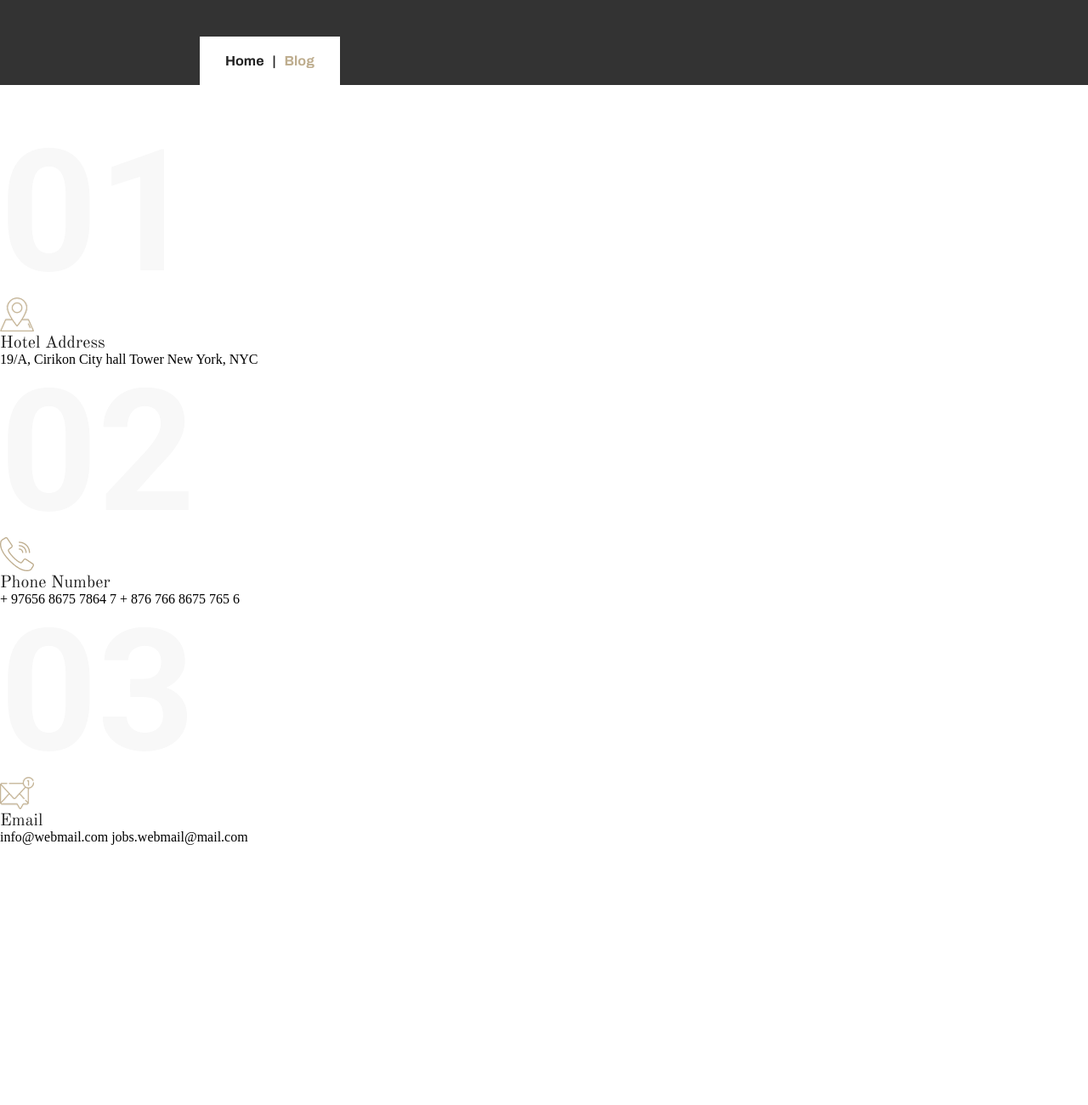
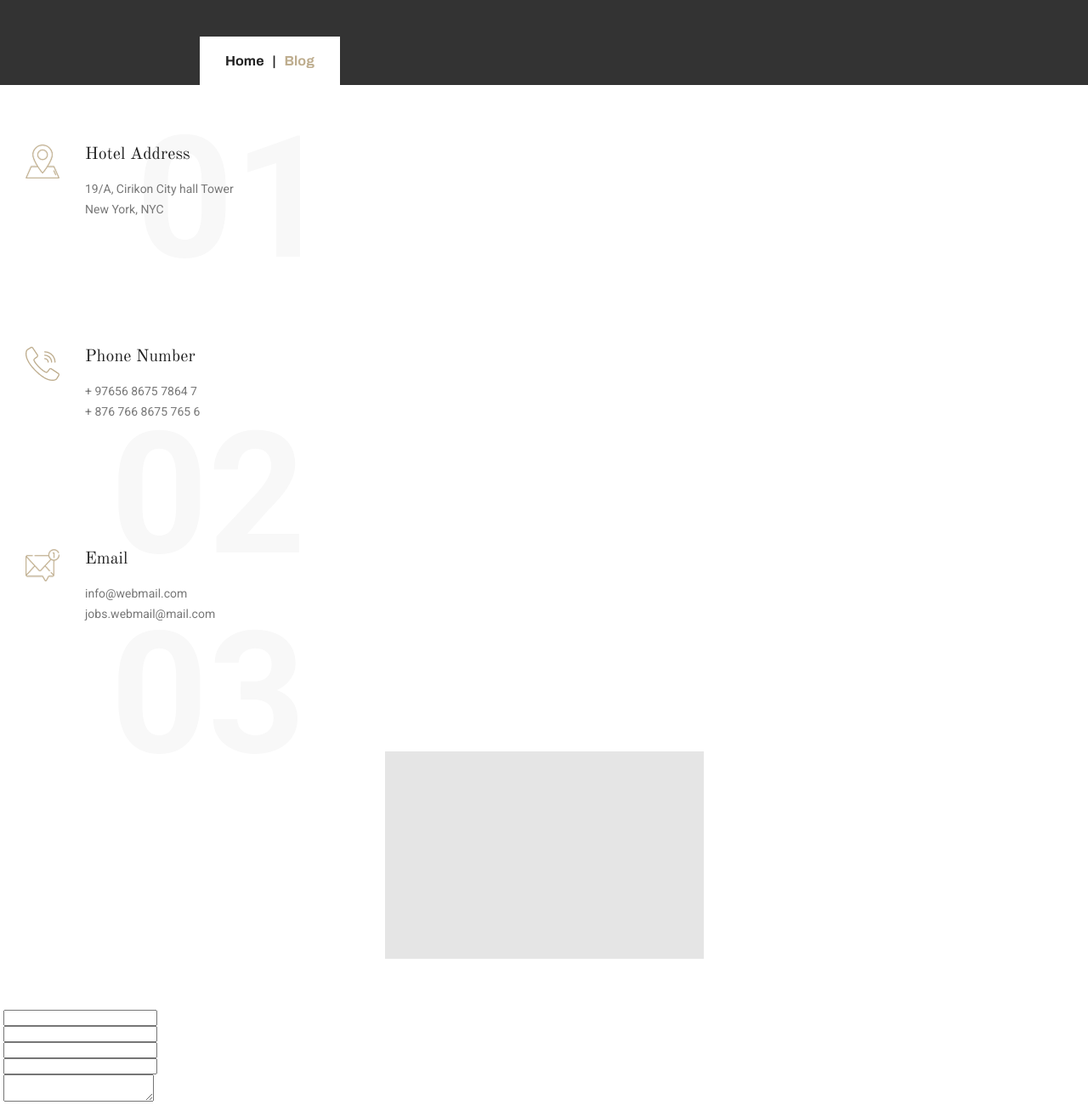
Before and after one commit to marcosrobvel/HotelMiranda, a website: page contact.html in a window 1280 px wide. Shown: the part 288-1588 px from the top of the page at 85% size. Before the commit the page ends 1282 px from the top, so only its background shows below. Drawn offline with nearby package versions, Linux system fonts and the light colour scheme.

Commit message:
firstPartContact_AddressNumberEmail

```diff
--- a/contact.html
+++ b/contact.html
@@ -61,30 +61,55 @@
         </div>
     </div>
     <div class="emailNumberAddress">
+        <div class="divBigTitleNumbers">
+            <h1 class="bigTextTitleNumber01">01</h1>
+            <h1 class="bigTextTitleNumber02">02</h1>
+            <h1 class="bigTextTitleNumber03">03</h1>
+        </div>
         <div class="sectionAddress">
-            <h1>01</h1>
             <img src="./img/ubiFooter.png" alt="">
             <div class="textAddressContact">
                 <h1>Hotel Address</h1>
-                <span>19/A, Cirikon City hall Tower New York, NYC</span>
+                <p>19/A, Cirikon City hall Tower New York, NYC</p>
             </div>
         </div>
         <div class="sectionNumber">
-            <h1>02</h1>
             <img src="./img/phoneFooter.png" alt="">
             <div class="textNumberContact">
                 <h1>Phone Number</h1>
-                <span>+ 97656 8675 7864 7 + 876 766 8675 765 6</span>
+                <p>+ 97656 8675 7864 7 + 876 766 8675 765 6</p>
             </div>
         </div>
         <div class="sectionEmail">
-            <h1>03</h1>
             <img src="./img/emailFooter.png" alt="">
             <div class="textEmailContact">
                 <h1>Email</h1>
-                <span>info@webmail.com jobs.webmail@mail.com</span>
+                <p>info@webmail.com jobs.webmail@mail.com</p>
             </div>
         </div>
     </div>
+    <img class="imgContact" src="./img/imagenPorDefecto.png" alt="">
+    <form action="">
+        <div class="inputContactName">
+            <img src="" alt="">
+            <input type="text" name="" id="">
+        </div>
+        <div class="inputContactNumber">
+            <img src="" alt="">
+            <input type="text" name="" id="">
+        </div>
+        <div class="inputContactAddress">
+            <img src="" alt="">
+            <input type="text" name="" id="">
+        </div>
+        <div class="inputContactSubject">
+            <img src="" alt="">
+            <input type="text" name="" id="">
+        </div>
+        <div class="inputContactMessage">
+            <img src="" alt="">
+            <textarea name="" id=""></textarea>
+        </div>
+    </form>
 </body>
 </html>
--- a/sass/CONTACT/emailNumberAddress.scss
+++ b/sass/CONTACT/emailNumberAddress.scss
@@ -1,16 +1,21 @@
 .emailNumberAddress{
-    margin-top: 50px;
+    margin-top: 70px;
+    display: flex;
+    flex-direction: column;
+    padding-left: 30px;
+    padding-right: 30px;
 }
 
-.sectionAddress h1, .sectionNumber h1, .sectionEmail h1{
+.divBigTitleNumbers h1{
     font-family: 'Roboto';
     font-weight: 700;
     font-size: 200px;
     line-height: 100%;
     color: #F8F8F8;
     z-index: -111;
-  /*  position: relative;
-    left: 100;*/
+    position: absolute;
+    right: 0;
+
 }
 
 .textAddressContact h1, .textNumberContact h1, .textEmailContact h1{
@@ -18,4 +23,57 @@
     font-weight: 400;
     font-size: 20px;
     color: #222222;
+    margin: 0;
 }
+
+.bigTextTitleNumber01{
+    top: 422px;
+    left: 160px;
+ }
+
+.bigTextTitleNumber02{
+   bottom: -170px;
+   left: 130px;
+}
+
+.bigTextTitleNumber03{
+    bottom: -405px;
+    left: 130px;
+ }
+
+.textAddressContact, .textNumberContact, .textEmailContact {
+    position: relative;
+    z-index: 111;
+    margin-bottom: 150px;
+    display: flex;
+    height: auto;
+    flex-direction: column;
+    margin-left: 30px;
+}
+
+.sectionAddress, .sectionNumber, .sectionEmail{
+    display: flex;
+    flex-direction: row;
+    align-items: flex-start;
+}
+
+.textAddressContact p, .textNumberContact p, .textEmailContact p{
+    width: 70%;
+    margin-top: 15px;
+    font-family: 'Roboto';
+    font-weight: 400;
+    font-size: 14px;
+    line-height: 24px;
+    color: #777777;
+}
+
+.textNumberContact p{
+    width: 50%;
+}
+
+.imgContact{
+    display: flex;
+    justify-self: center;
+    height: 80%;
+    margin-bottom: 60px;
+}
```
Also changed, not shown: css/styles.css, 1 other file.
